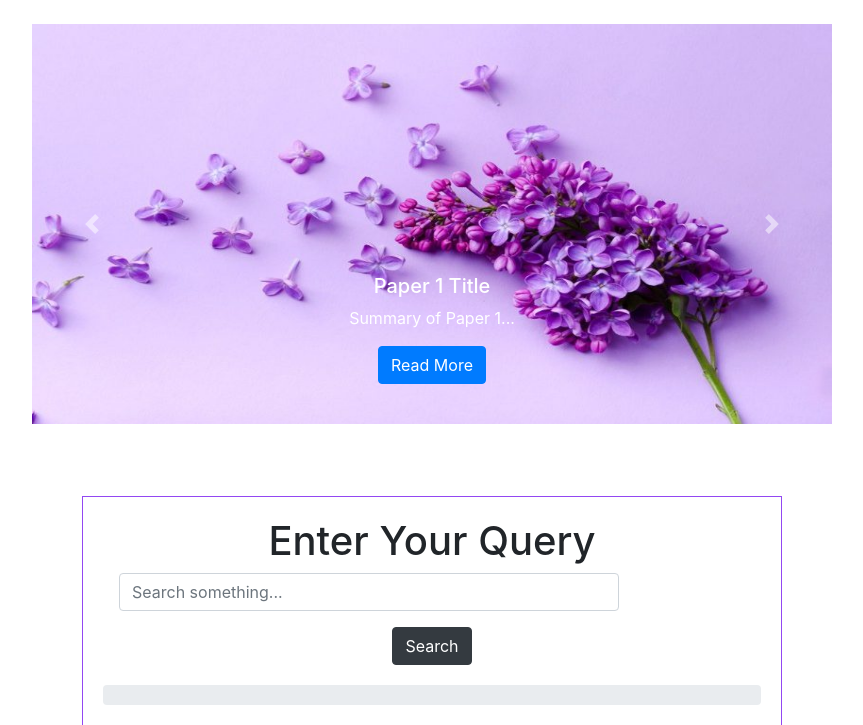
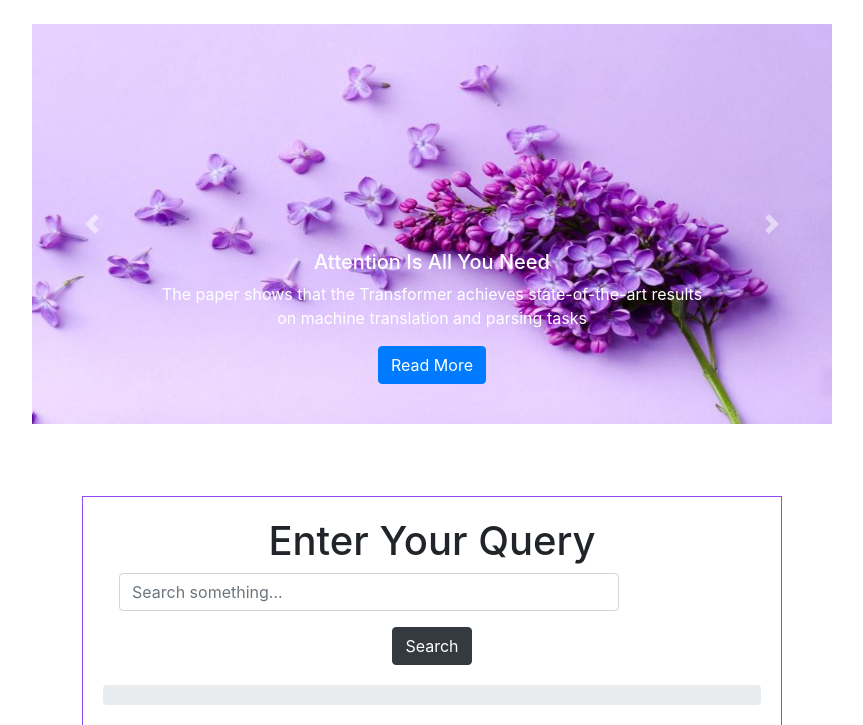
Before and after one commit to Zaheer-10/PaperMate, a Django app: page / in a window 1280 px wide. Shown: the part 60-785 px from the top of the page, without its empty margins (208-1071 px from the left). Run offline with Django 4.2, Linux system fonts and the light colour scheme; some libraries are stand-ins or nearby versions.

Commit message:
updated views

```diff
--- a/PaperMate_ui/GUI/templates/home.html
+++ b/PaperMate_ui/GUI/templates/home.html
@@ -130,6 +130,10 @@
 <div class="row justify-content-center mt-4" id="recommendations">
     <!-- Recommended papers will be displayed here -->
 </div>
+<br><br><br><br><br><br>
+<br><br><br>
+<br><br><br>
+<br><br><br>
 
 <script>
     // JavaScript function to show/hide the progress bar
--- a/PaperMate_ui/GUI/views.py
+++ b/PaperMate_ui/GUI/views.py
@@ -19,21 +19,21 @@ Paper.populate_database()
 def home(request):
     trending_papers = [
         {
-            'title': 'Paper 1 Title',
-            'summary': 'Summary of Paper 1...',
-            'url': 'https://arxiv.org/abs/XXXX.XXXX',
+            'title':'Attention Is All You Need',
+            'summary': 'The paper shows that the Transformer achieves state-of-the-art results on machine translation and parsing tasks',
+            'url': 'https://arxiv.org/pdf/1706.03762.pdf',
             'image_url': 'static/images/paper1.jpg',
         },
         {
-            'title': 'Paper 2 Title',
+            'title': 'Program Synthesis with Large Language Models',
             'summary': 'Summary of Paper 2...',
-            'url': 'https://arxiv.org/abs/XXXX.XXXX',
+            'url': 'https://arxiv.org/pdf/2108.07732.pdf',
             'image_url': 'static/images/paper2.jpg',
         },
         {
-            'title': 'Paper 3 Title',
-            'summary': 'Summary of Paper 3...',
-            'url': 'https://arxiv.org/abs/XXXX.XXXX',
+            'title': 'The Bayesian Learning Rule',
+            'summary': "The paper derives a general algorithm for learning from data using Bayesian principles and natural gradients",
+            'url': "https://arxiv.org/pdf/2107.04562.pdf",
             'image_url': 'static/images/paper3.jpg',
         },
         # Add more papers as needed
```
